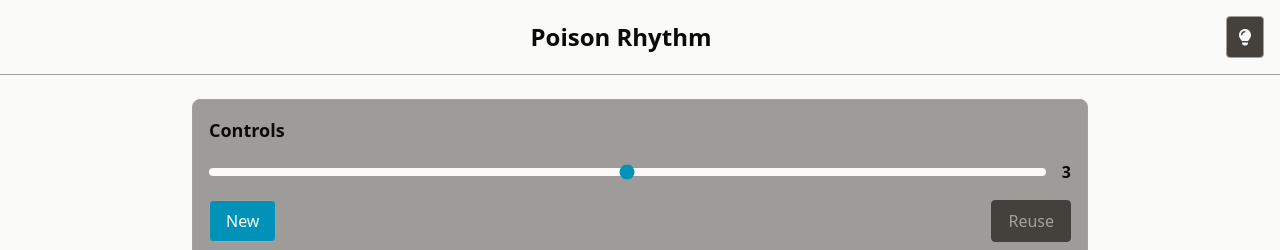
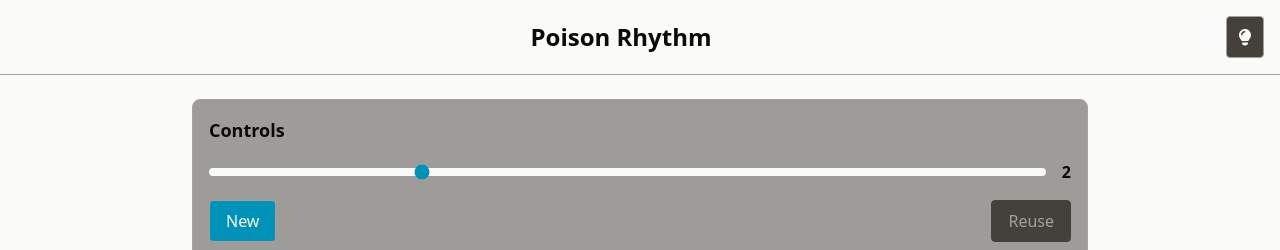
Before and after one commit to kylemichaelsullivan/poison-rhythm, a React (Vite) app: page / in a window 1280 px wide. Shown: the top 250 px of the page. Built offline with nearby package versions, Linux system fonts and the light colour scheme.

Commit message:
UPDATE: Default Difficulty 3 => 2

```diff
--- a/src/contexts/DifficultyContext.tsx
+++ b/src/contexts/DifficultyContext.tsx
@@ -15,7 +15,7 @@ type DifficultyProviderProps = {
 
 export function DifficultyProvider({
 	children,
-	defaultValue = 3,
+	defaultValue = 2,
 }: DifficultyProviderProps) {
 	const [difficulty, setDifficulty] = useState(defaultValue);
 
```
